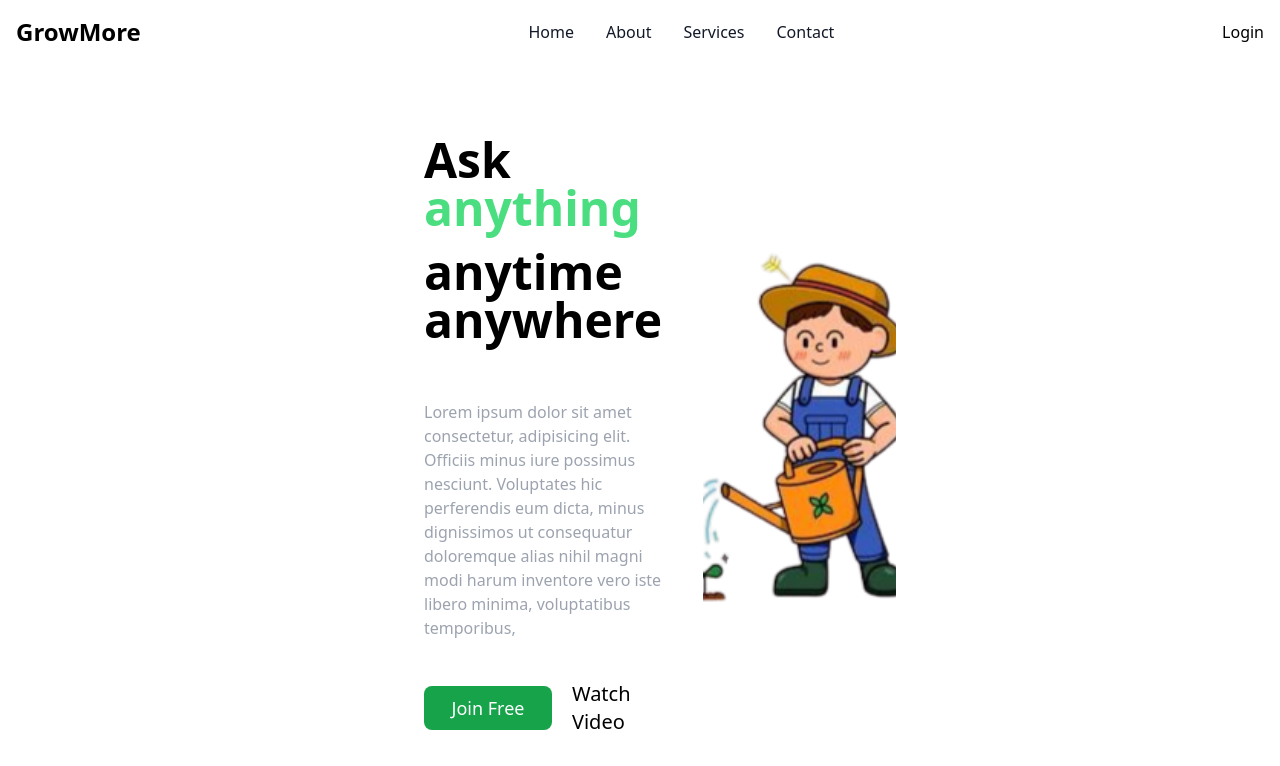
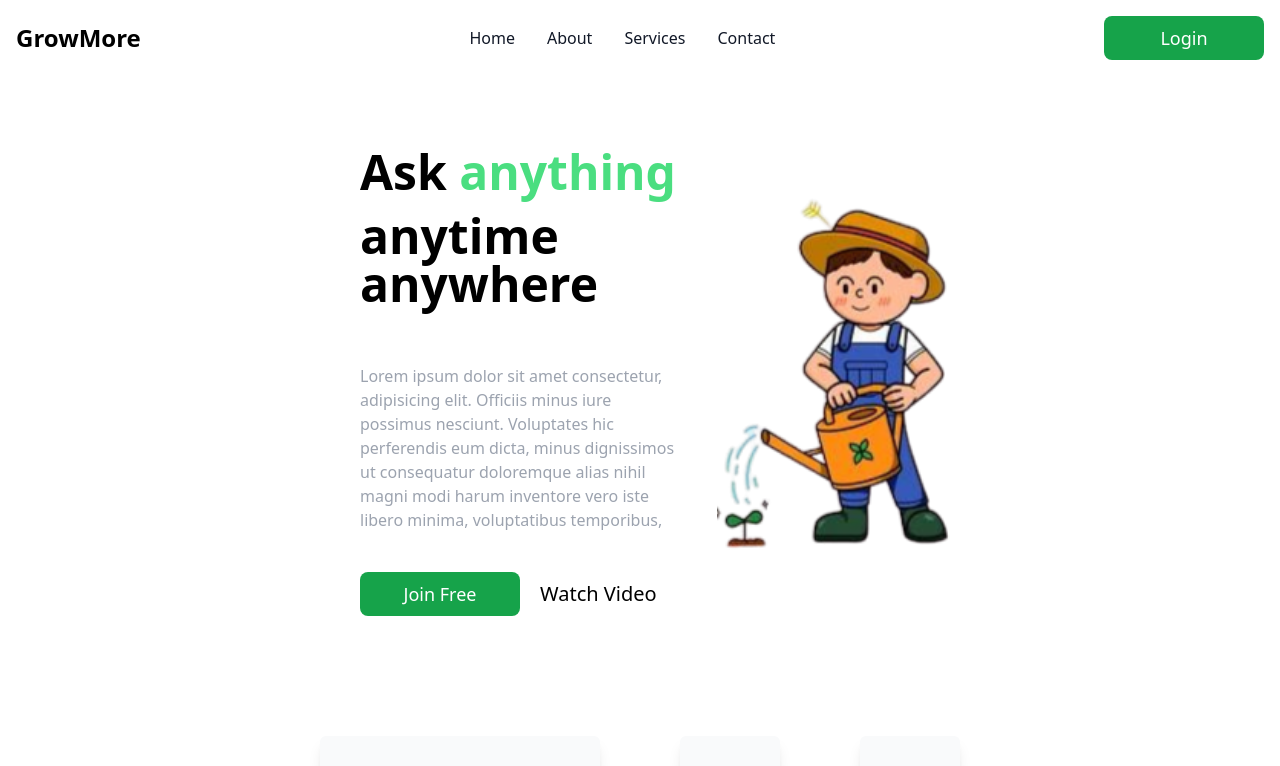
Before and after one commit to SusheelThapa/DELTA-GROWMORE, a React (Vite) app in the folder frontend/: page / in a window 1280 px wide. Shown: the top 766 px of the page. Built offline with nearby package versions, Linux system fonts and the light colour scheme.

Commit message:
style: make login button visible in dark mode

```diff
--- a/frontend/src/components/Hero/Hero.tsx
+++ b/frontend/src/components/Hero/Hero.tsx
@@ -3,7 +3,7 @@ import Button from "../Button";
 
 const Hero = () => {
   return (
-    <div className="m-4 mx-96 flex justify-between items-center">
+    <div className="m-4 mx-80 flex justify-between items-center">
       <div className="m-10 space-y-10 flex flex-col justify-evenly w-3/5">
         <div>
           <h1 className="my-4 text-5xl font-extrabold text-black">
--- a/frontend/src/components/NavBar/NavBar.tsx
+++ b/frontend/src/components/NavBar/NavBar.tsx
@@ -16,7 +16,20 @@ const Footer = () => {
           </span>
         </Link>
         <div className="flex md:order-2 space-x-3 md:space-x-0 rtl:space-x-reverse">
-          <Button>Login</Button>
+          <Button
+            className="
+            w-40
+            bg-green-600
+            text-white
+            hover:bg-green-700
+            rounded-lg
+            text-lg
+            px-2
+            py-2
+            text-center"
+          >
+            Login
+          </Button>
         </div>
         <div
           className="items-center justify-between hidden w-full md:flex md:w-auto md:order-1"
```
